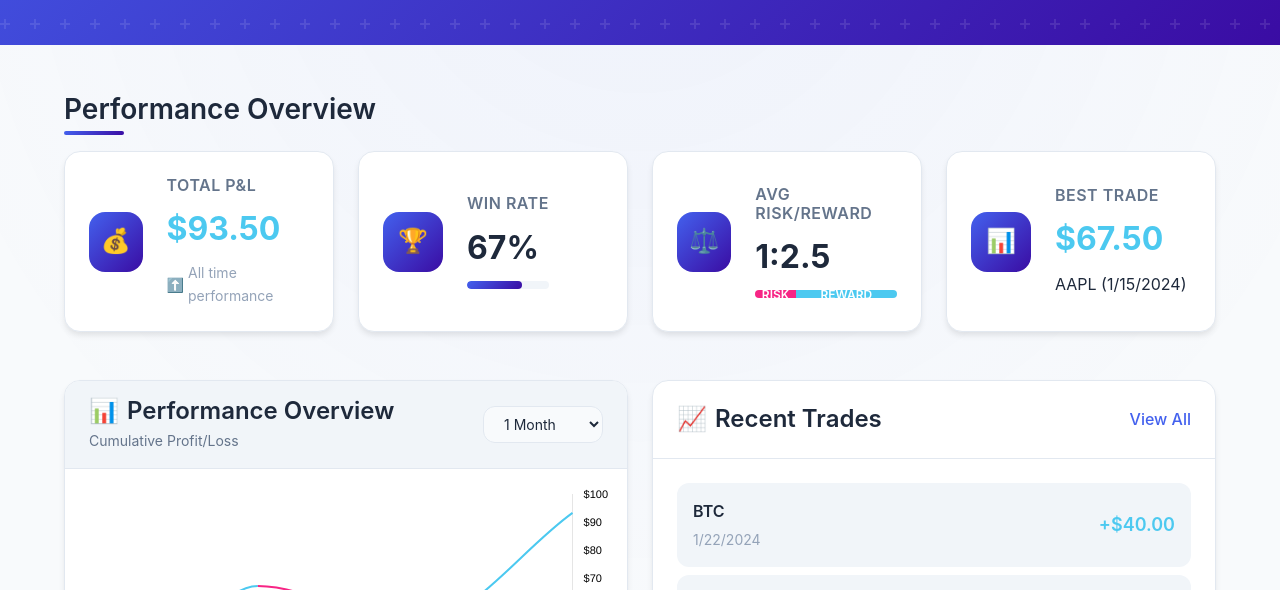
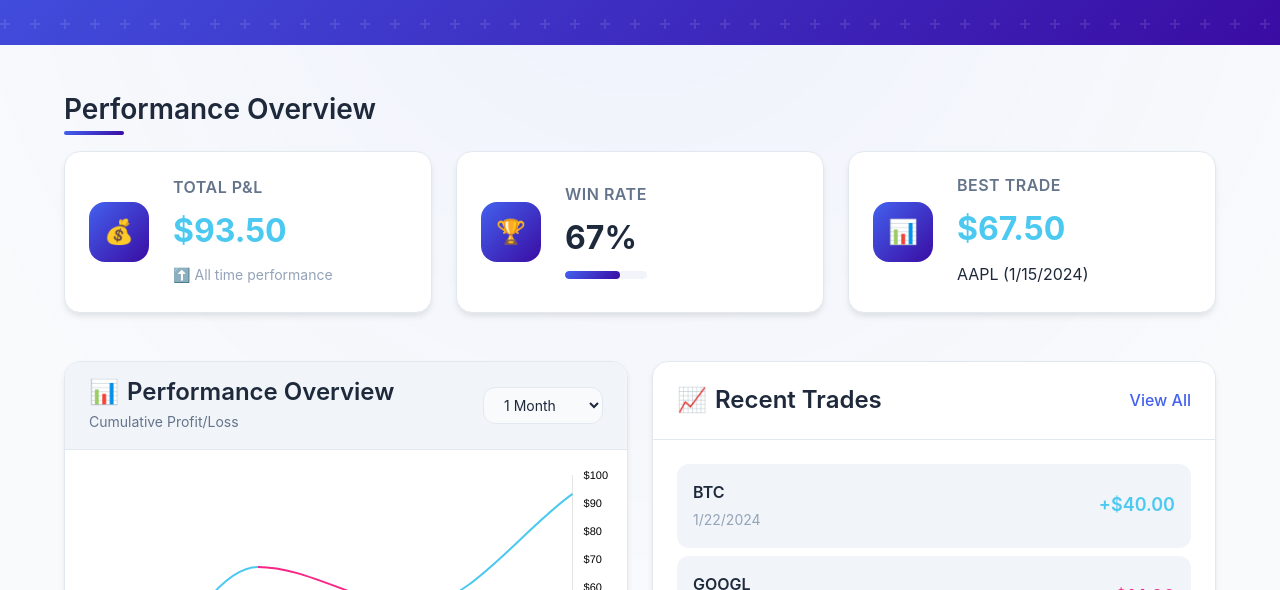
Before and after one commit to Kaleb721/TRADING-JOURNALAPP, a plain HTML site: page index.html in a window 1280 px wide. Shown: the part 510-1100 px from the top of the page. Drawn offline with nearby package versions, Linux system fonts and the light colour scheme.

Commit message:
minor error

```diff
--- a/app.js
+++ b/app.js
@@ -46,14 +46,7 @@ class TradingApp {
         if (winRateProgress) {
             winRateProgress.style.width = `${stats.winRate}%`;
         }
-        const avgRiskReward = StorageManager.calculateAvgRiskReward();
-        this.updateElement('avgRiskReward', `1:${avgRiskReward.toFixed(1)}`);
-        const riskBar = document.querySelector('.risk-bar');
-        const rewardBar = document.querySelector('.reward-bar');
-        if (riskBar && rewardBar) {
-            riskBar.style.flex = '1';
-            rewardBar.style.flex = avgRiskReward.toFixed(1);
-        }
+
         const bestTrade = StorageManager.getBestTrade();
         if (bestTrade) {
             const profit = StorageManager.calculateProfit(bestTrade);
--- a/index.html
+++ b/index.html
@@ -93,19 +93,6 @@
                         </div>
                     </div>
                 </div>
-                <div class="summary-card">
-                    <div class="summary-icon">
-                        <span class="icon icon-balance-scale"></span>
-                    </div>
-                    <div class="summary-content">
-                        <h3>Avg Risk/Reward</h3>
-                        <div class="summary-value" id="avgRiskReward">1:0</div>
-                        <div class="risk-reward-visual">
-                            <div class="risk-bar">Risk</div>
-                            <div class="reward-bar">Reward</div>
-                        </div>
-                    </div>
-                </div>
                    <div class="summary-card">
                     <div class="summary-icon">
                         <span class="icon icon-chart-line"></span>
```
